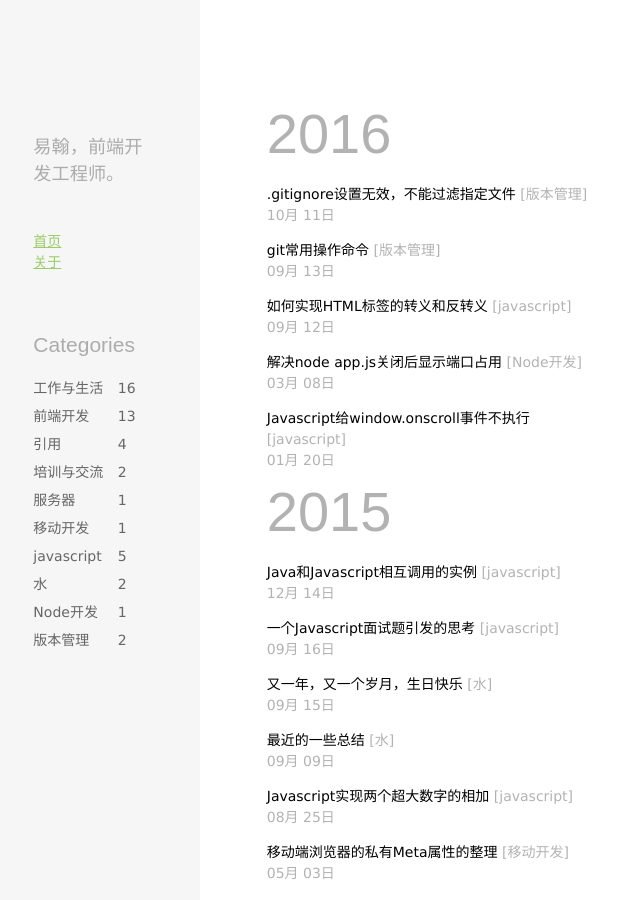
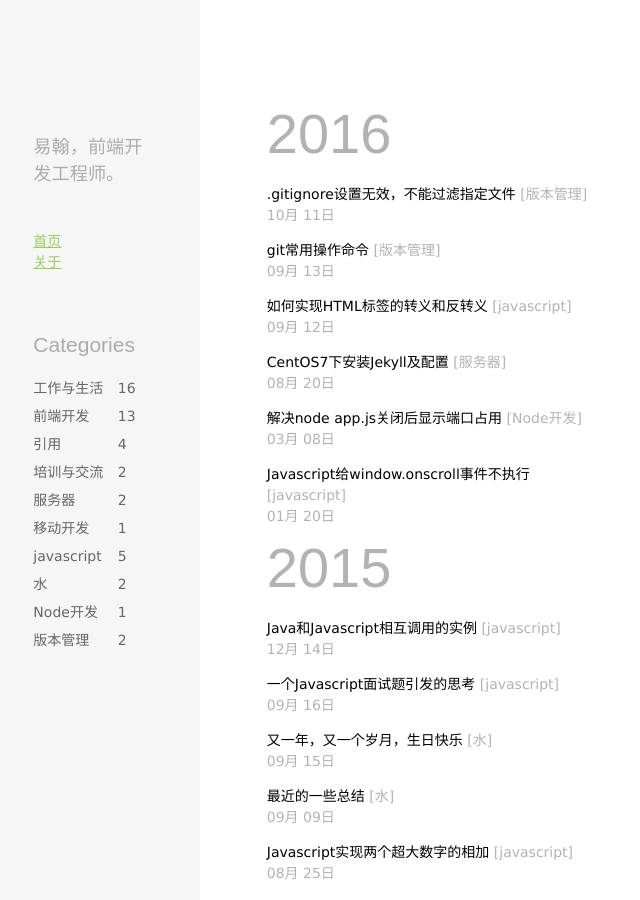
Before and after one commit to bh-lay/hankewins.github.io, a Jekyll site: the page built from blog/index.html, in a window 1280 px wide and 900 px high. Shown: the whole window, without its empty margins (0-640 px from the left). Built offline with Jekyll 4.4.1, drawn with Linux system fonts in a browser that asks for light colours; comment, search, counter and statistics services are not loaded; some of the changed lines change nothing that is shown.

Commit message:
更新内容

````diff
--- /dev/null
+++ b/_posts/2016-08-20-install-jekyll-on-centos7.md
@@ -0,0 +1,67 @@
+---
+layout: post
+title: CentOS7下安装Jekyll及配置
+date: 2016-08-20 15:05
+comments: false
+categories: [服务器]
+---
+
+这两天购买了[linode](https://www.linode.com/)的vps,通过各种设置后成功安装了```CentOS7```操作系统，现尝试在```CentOS7```下安装并使用```Jekyll```，记录步骤和安装过程中产生的问题和解决方法。
+
+### 安装Ruby
+
+```
+$ yum install ruby
+$ ruby -v // ruby 2.0.0p598 (2014-11-13) [x86_64-linux]
+$ gem -v // 2.0.14
+```
+
+### 安装Jekyll
+
+通过gem安装Jekyll。因为网络问题需要将国外的镜像替换为国内的镜像（同Windows下的操作相同）
+
+```
+$ gem sources --remove https://rubygems.org/
+$ gem sources --add https://ruby.taobao.org/
+$ gem sources -l // 查看源列表
+```
+
+执行命令
+
+```
+$ gem install jekyll
+```
+
+如果出现如下错误
+
+```
+mkmf.rb can't find header files for ruby at /usr/share/include/ruby.h
+```
+
+安装ruby-devel即可解决
+
+```
+$ yum install ruby-devel
+```
+
+如果仍出现编译错误，安装以下依赖
+
+```
+$ yum install libtool automake autoconf gcc-c++ openssl-devel
+```
+
+至此安装成功
+
+### Jekyll创建博客
+
+```
+$ jekyll new weblog
+$ cd weblog
+$ jekyll serve
+```
+
+### 参考资料
+
++ [jekyllrb](http://jekyllrb.com/docs/home/)
++ [Jekyll中文](http://jekyll.com.cn/)
++ [RubyGems 镜像](https://ruby.taobao.org/)
--- a/blog/index.html
+++ b/blog/index.html
@@ -1,6 +1,6 @@
 ---
 layout: default
-title: Hankewins Blog
+title: 个人博客
 ---
 <div class="yearly-archive archive-page">{% for post in site.posts %}
     {% unless post.next %}<h2>{{ post.date | date: '%Y' }}</h2>
````
Also changed, not shown: index.html (line endings or trailing spaces).
